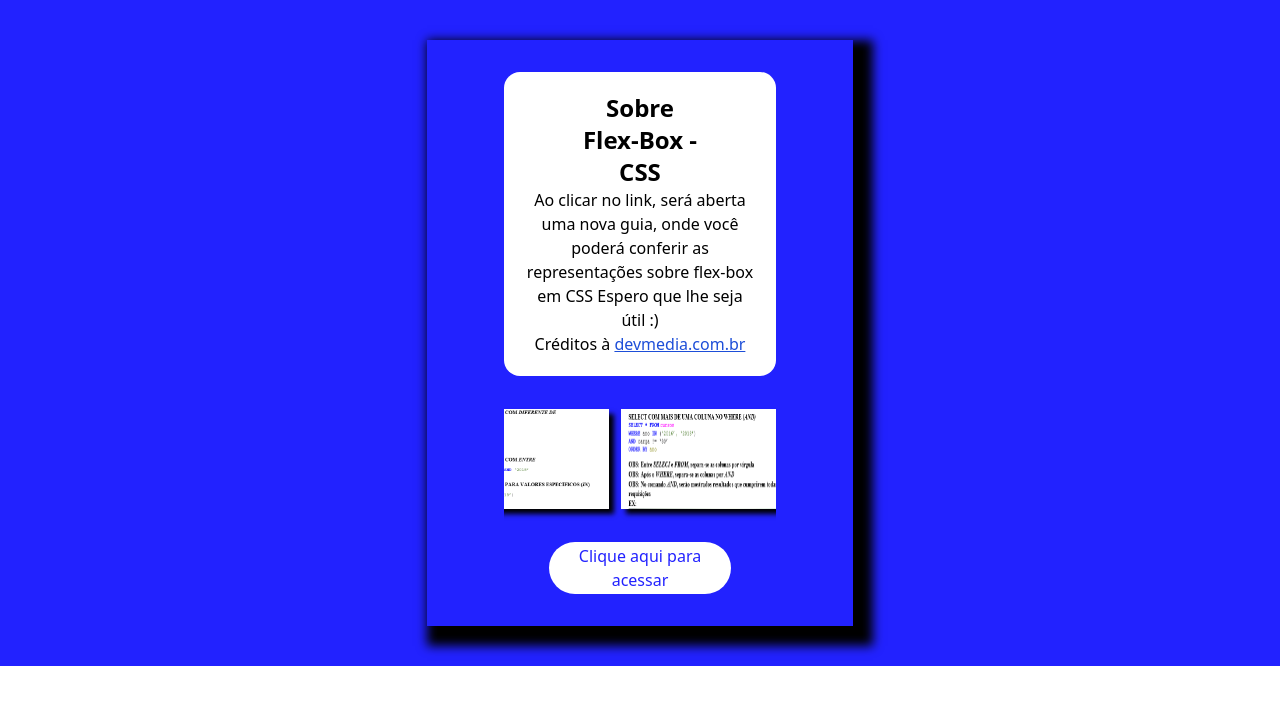
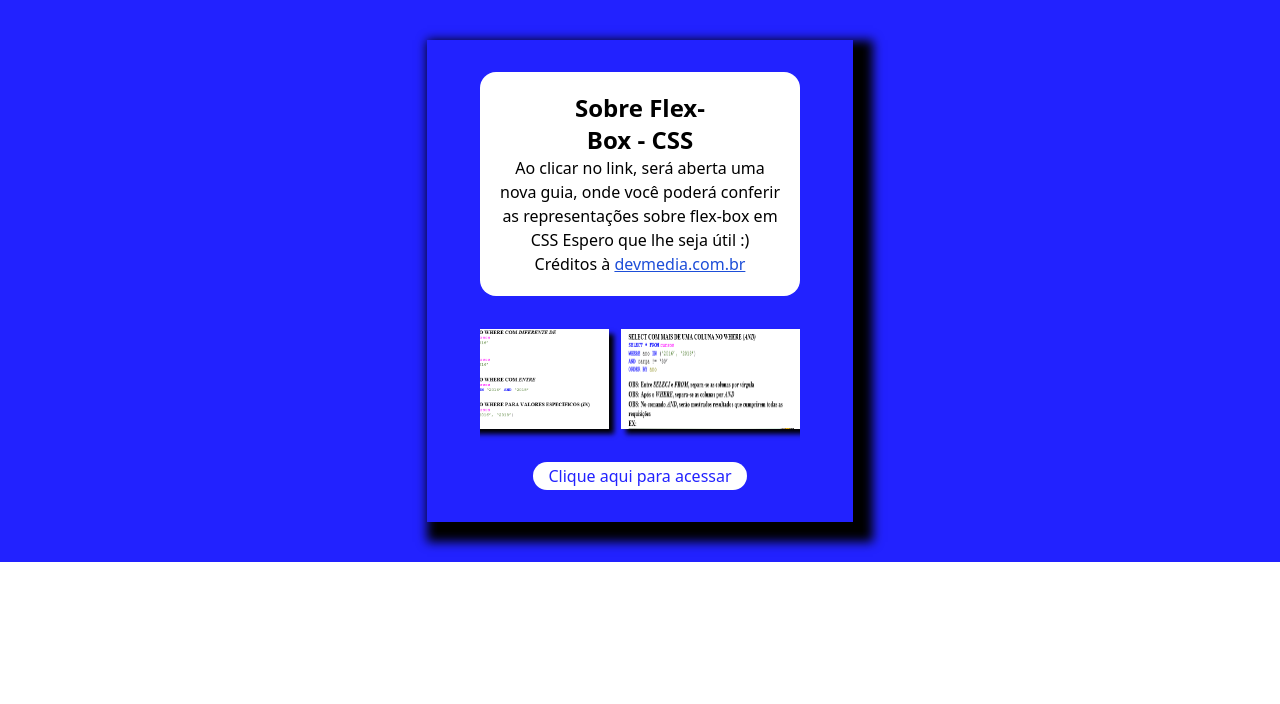
Before and after one commit to mferreiradb/help-dev, a React (Vite) app in the folder help-dev-react/: page / in a window 1280 px wide. Shown: the top 704 px of the page. Built offline with nearby package versions, Linux system fonts and the light colour scheme.

Commit message:
Alteração no design do card

```diff
--- a/help-dev-react/src/components/Card/index.jsx
+++ b/help-dev-react/src/components/Card/index.jsx
@@ -4,7 +4,7 @@ export const Card = (props) => {
     return (
         <main className='bg-blue-project flex
         items-center justify-center flex-wrap'>
-            <section className='m-10 shadow-card flex flex-col items-center justify-center p-8 space-y-5 xl:w-1/3'>
+            <section className='m-10 shadow-card flex flex-col items-center justify-center py-8 space-y-5 xl:w-1/3'>
 
                 <article className='bg-white rounded-2xl p-5 flex flex-col items-center text-center justify-center w-3/4'>
                     <h3 className='w-2/3 xl:w-2/4 text-2xl text-black font-semibold'>{props.titulo}</h3>
```
